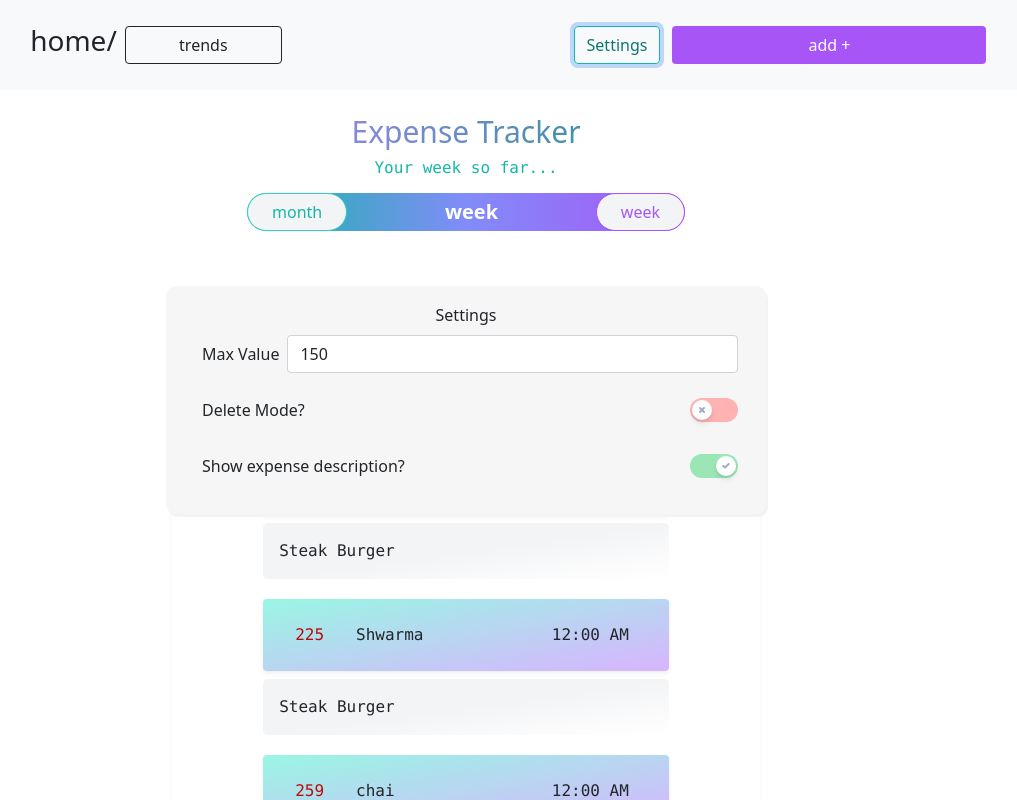
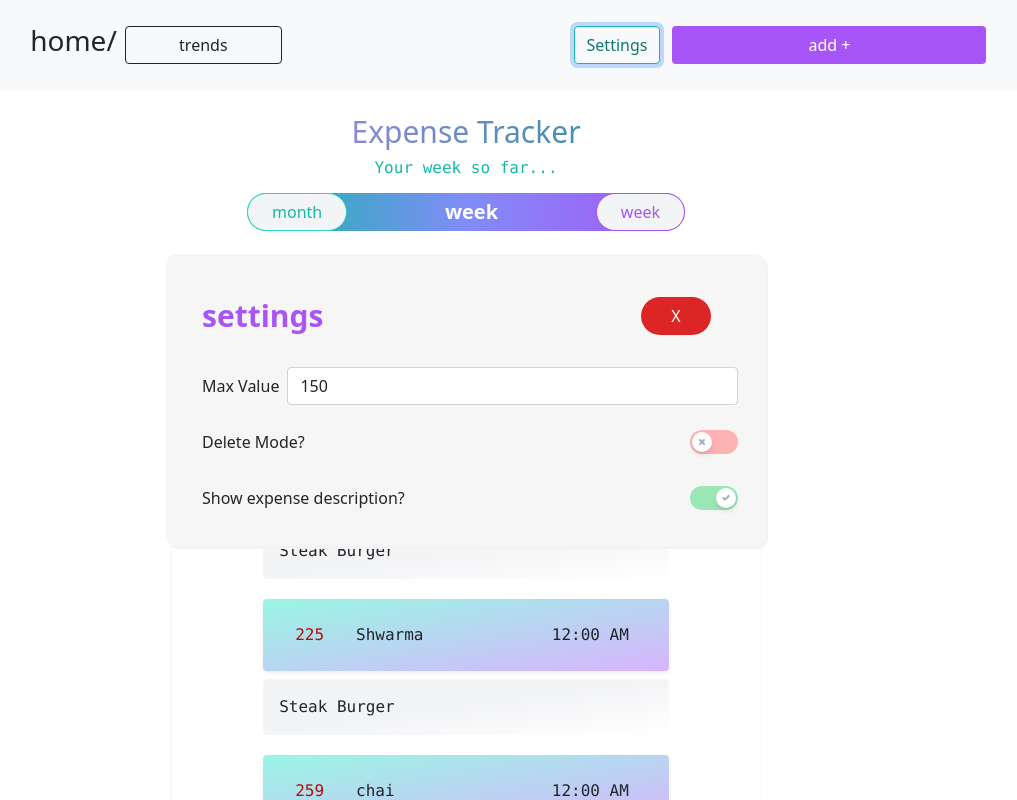
Before and after one commit to ahmadkhudai/next-tracker, a Next.js app: page /add_expense/AddExpenseForm in a window 1280 px wide. Both pictures are taken after a click on the button "Settings". Shown: the whole page, without its empty margins (174-1191 px from the left). Built offline with nearby package versions, Linux system fonts and the light colour scheme.

Commit message:
GRADIENTS!!!

```diff
--- a/pages/Forms/AK_SettingsPanel.tsx
+++ b/pages/Forms/AK_SettingsPanel.tsx
@@ -3,6 +3,8 @@ import * as React from 'react';
 import {SettingLabels} from "../../Definitions/Setting";
 import {SettingsObj} from "../../Definitions/SettingsObj";
 import {useEffect} from "react";
+import RedButton from "../components/buttons/RedButton";
+import LabelPurple from "../components/labels/LabelPurple";
 // import {useDispatch, useSelector} from "react-redux";
 // import {modifySettings} from "../api/features/settings/settingsSlice";
 
@@ -12,10 +14,11 @@ let useState = React.useState;
 type Props = {
     settings:SettingsObj;
     modifySettings:any;
+    handleClose:any;
 };
 type State = {};
 
-export default function AK_SettingsPanel({settings, modifySettings}:Props) {
+export default function AK_SettingsPanel({settings, modifySettings, handleClose}:Props) {
 
     let visibilityStyle = {};
 
@@ -37,13 +40,21 @@ export default function AK_SettingsPanel({settings, modifySettings}:Props) {
         <div className={"container ak_max_600px text-center ak_card my-3"} id={"settingsPanel"}
              style={visibilityStyle}
         >
-            <h3>Settings</h3>
+            <div className={"w-100  flex justify-content-between align-items-center my-2 "}>
+            <LabelPurple text={"settings "} styleClasses={" font-bold text-3xl p-3 w-75 "}/>
+                <div className={" w-25 "}>
+                    <RedButton styleClasses={"  rounded-full w-50 h-100"} text={"X"} onClick={handleClose}/>
+                </div>
+
+
+        </div>
             <div className={"grid "}>
 
                 {Object.values(newSettings).map(setting => {
 
                     return (
                         <div className={"m-2 flex align-items-center justify-content-between"} key={setting.label}>
+
                             <label className="col-form-label p-2"
                                    htmlFor={setting.label}>{setting.name}</label>
                             {setting.type === "number" &&
--- a/pages/Home/HomePage.tsx
+++ b/pages/Home/HomePage.tsx
@@ -305,7 +305,7 @@ export function HomePage({switchWindow}: Props) {
 
                 {currentlyOpenPanel === OptionsPanels.SettingsPanel &&
                     <Backdrop onClick={(e:any)=>closeAllPanels(e)}>
-                        <AK_SettingsPanel settings={settings} modifySettings={modifySettings}/>
+                        <AK_SettingsPanel handleClose={(e:any)=>closeAllPanels(e)} settings={settings} modifySettings={modifySettings}/>
                     </Backdrop>
                       }
                 {/*{currentlyOpenPanel === OptionsPanels.AddExpensePanel &&*/}
--- a/pages/add_expense/AddExpenseForm.tsx
+++ b/pages/add_expense/AddExpenseForm.tsx
@@ -132,21 +132,34 @@ export function AddExpenseForm({addNewExpense, handleClose}: Props) {
             {!expenseAdded &&
                 <div>
                     <div
-                        className="bg-white p-2 form-group position-sticky top-0 flex flex-column align-items-end w-100">
+                        className=" p-2 form-group position-sticky top-0 flex  align-items-center justify-content-between shadow-sm rounded-full bg-white/95 px-4 p-2 py-2 w-100">
                         {/*<DateSortedView mode={Modes.create}*/}
                         {/*                styleClasses={" w-100  pt-3  rounded-2  h-auto"}*/}
                         {/*                expenseStyleClasses={" bg-teal-200 m-0 p-0 "}*/}
                         {/*                expenses={[{...newExpense, id: "1", date: newExpense.date.toString()}]}/>*/}
 
 
-                        <div className={"flex justify-between w-100"}><p
-                            className={" h4 text-teal-700 hover:text-purple-700 p-2"}>add new expense</p>
+                        {/*<div className={"flex justify-between align-items-center w-100  w-100"}>*/}
+                            <p className={" text-xl text-teal-700 hover:text-purple-700"}>Add Expense</p>
 
-                            <RedButton styleClasses={"    text-sm m-1 rounded-[50%] h-50  "} text={"X"}
-                                       onClick={() => {
-                                           handleClose()
-                                       }}/>
-                        </div>
+                                <OutlineRoundedButton
+                                    styleClasses={"w-25 bg-gradient-to-r from-teal-500 py-1  via-indigo-400  to-purple-500  text-white   text-sm m-0 p-0 "}
+                                    text={showCurrentExpense ? "hide" : "show"}
+                                    onClick={() => {
+                                        setShowCurrentExpense(!showCurrentExpense);
+                                    }}/>
+
+
+
+
+
+                                <RedButton styleClasses={"    text-sm  rounded-[50%] h-50  "} text={"X"}
+                                           onClick={() => {
+                                               handleClose()
+                                           }}/>
+
+
+                        {/*</div>*/}
 
                     </div>
                     <div id={"add_expense_form h-100 wrapper wrapper_inner "}
@@ -345,21 +358,6 @@ export function AddExpenseForm({addNewExpense, handleClose}: Props) {
 
 
                         }
-                        <div className={"flex w-100 justify-content-center"}>
-                            <OutlineRoundedButton
-                                styleClasses={"w-50 bg-gradient-to-r from-teal-500   via-indigo-400  to-purple-500  text-white   text-sm m-1 "}
-                                text={showCurrentExpense ? "hide" : "show"}
-                                onClick={() => {
-                                    setShowCurrentExpense(!showCurrentExpense);
-                                }}/>
-                            {/*{showCurrentExpense &&*/}
-                            {/*    <OutlineRoundedButton styleClasses={"w-50 bg-gradient-to-l from-teal-300   to-purple-500  text-white   text-sm m-1 "} text={"create!"}*/}
-                            {/*                          onClick={() => {*/}
-                            {/*                              handleAddExpense();*/}
-                            {/*                          }}/>*/}
-                            {/*}*/}
-
-                        </div>
 
                     </div>
 
```
